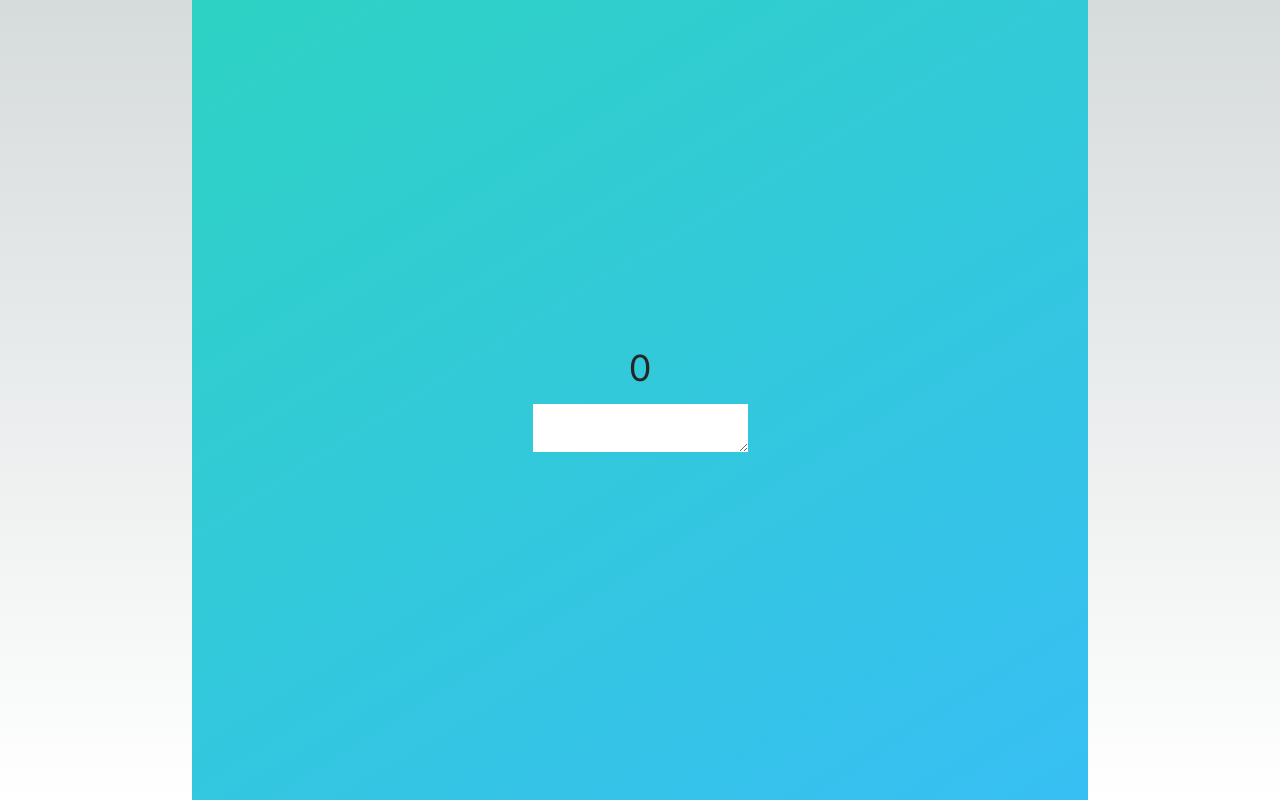
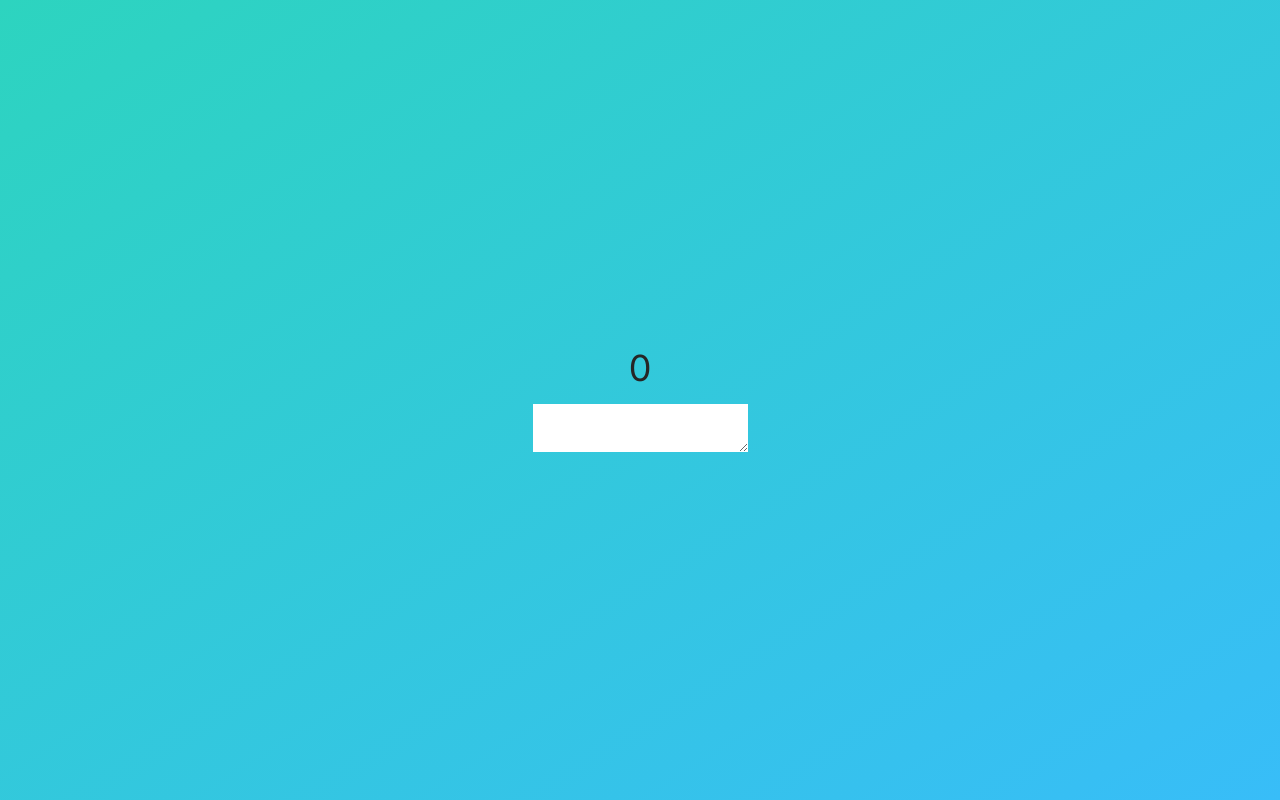
Before and after one commit to FalejevV/mobilebrowsertest, a Next.js app: page / in a window 1280 px wide. Built offline with nearby package versions, Linux system fonts and the light colour scheme.

Commit message:
this is dumb

```diff
--- a/src/components/empty-view/index.tsx
+++ b/src/components/empty-view/index.tsx
@@ -42,7 +42,7 @@ function EmptyView({ index }: { index: number }) {
   return (
     <ViewWrapper>
       <div
-        className={`min-w-screen relative flex h-full w-fit snap-x snap-mandatory snap-center snap-always items-center overflow-visible overflow-y-hidden justify-center bg-gradient-to-tl from-${fromColor}-400 to-${toColor}-400`}
+        className={`min-w-screen no-scrollbar relative flex h-full w-fit snap-x snap-mandatory snap-center snap-always items-center overflow-x-auto overflow-y-hidden justify-center bg-gradient-to-tl from-${fromColor}-400 to-${toColor}-400`}
       >
         <HorizontalScrollWrap>
           <HorizontalFirstPage
--- a/src/components/horizontal-first-page/index.tsx
+++ b/src/components/horizontal-first-page/index.tsx
@@ -17,10 +17,10 @@ export default function HorizontalFirstPage({
   return (
     <HorizontalChildWrap>
       <div
-        className={`flex h-dvh min-h-full relative w-screen animate-background-move flex-col items-center justify-center gap-12 bg-gradient-to-tl text-neutral-800 from-${fromColor}-300 to-${toColor}-300 `}
+        className={`flex h-dvh min-h-full relative w-screen animate-background-move overflow-hidden flex-col items-center no-scrollbar justify-center gap-12 bg-gradient-to-tl text-neutral-800 from-${fromColor}-300 to-${toColor}-300 `}
       >
         <ViewWrapper>
-          <div className="flex animate-fade-in flex-col items-center gap-2">
+          <div className="flex animate-fade-in flex-col items-center gap-2 overflow-hidden no-scrollbar">
             <p className="text-4xl">{emoji}</p>
             <h3 className="max-w-5xl px-2 text-center text-3xl font-black opacity-90 sm:px-5 md:text-5xl">
               {title}
--- a/src/components/horizontal-scroll-wrap/horizontal-child-wrap/index.tsx
+++ b/src/components/horizontal-scroll-wrap/horizontal-child-wrap/index.tsx
@@ -8,7 +8,7 @@ export default function HorizontalChildWrap({
   style?: any;
 }) {
   return (
-    <div className="h-dvh w-screen min-w-screen" style={style}>
+    <div className="h-dvh w-screen min-w-screen overflow-hidden" style={style}>
       {children}
     </div>
   );
--- a/src/components/main/index.tsx
+++ b/src/components/main/index.tsx
@@ -3,7 +3,7 @@
 import { useMemo, useState } from "react";
 import React from "react";
 import EmptyView from "../empty-view";
-import { PanInfo, motion } from "framer-motion";
+import { PanInfo, motion, useDragControls } from "framer-motion";
 
 export default function ScrollExperience() {
   const [currentPageIndex, setCurrentPageIndex] = useState(0);
@@ -22,7 +22,7 @@ export default function ScrollExperience() {
     }
   }
 
-  console.log(currentPageIndex);
+  const controls = useDragControls();
   return (
     <div className="w-screen h-dvh no-scrollbar overflow-hidden">
       <motion.div
@@ -31,13 +31,14 @@ export default function ScrollExperience() {
         dragSnapToOrigin
         dragElastic={0.3}
         onDragEnd={dragHandler}
+        dragControls={controls}
       >
         <div
           style={{
             transition: `transform 0.3s`,
             transform: `translateY(-${currentPageIndex * 100}vh)`,
           }}
-          className="flex flex-col items-start justify-start"
+          className="flex flex-col items-start justify-start overflow-x-hidden no-scrollbar"
         >
           {viewSequence.map((item, index) => (
             <EmptyView key={item} index={index} />
--- a/src/components/view-wrapper/index.tsx
+++ b/src/components/view-wrapper/index.tsx
@@ -12,7 +12,7 @@ export default forwardRef<
   return (
     <div
       id={props.id}
-      className="relative mx-auto my-auto flex h-screen max-h-screen min-h-screen w-screen max-w-4xl flex-col items-center justify-center px-4"
+      className="relative flex h-screen max-h-screen min-h-screen w-screen flex-col items-center justify-center px-4 overflow-hidden no-scrollbar"
     >
       {!!props.title && (
         <div className="absolute left-1/2 top-4 -translate-x-1/2 text-center text-3xl font-bold text-teal-700">
```
